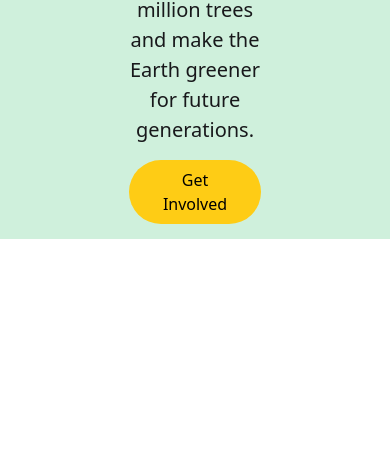
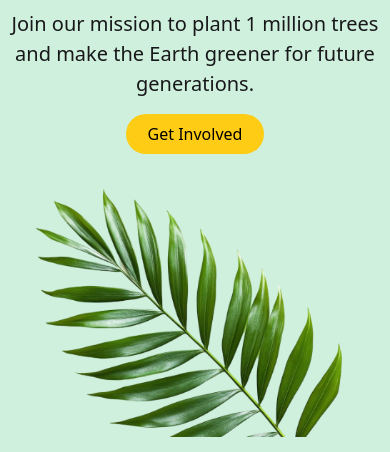
Before and after one commit to mdmahfuzahmedony/Assignment_six, a plain HTML site: page index.html in a window 390 px wide. Shown: the part 495-947 px from the top of the page. Before the commit the page ends 844 px from the top, so only its background shows below. Drawn offline with nearby package versions, Linux system fonts and the light colour scheme.

Commit message:
banner_part_complete

```diff
--- a/index.html
+++ b/index.html
@@ -57,7 +57,7 @@
 
     <main class="bg-[#CFF0DC]">
       <section
-        class="max-w-full mx-auto flex justify-between items-center py-[15px]"
+        class="max-w-full mx-auto flex justify-between items-center py-[15px] flex-col md:flex-row gap-[10px] md:gap-0 "
       >
         <div class="flex-1">
           <img src="B12A06-Green-Earth/assets/hero-leaf1.png" />
```
